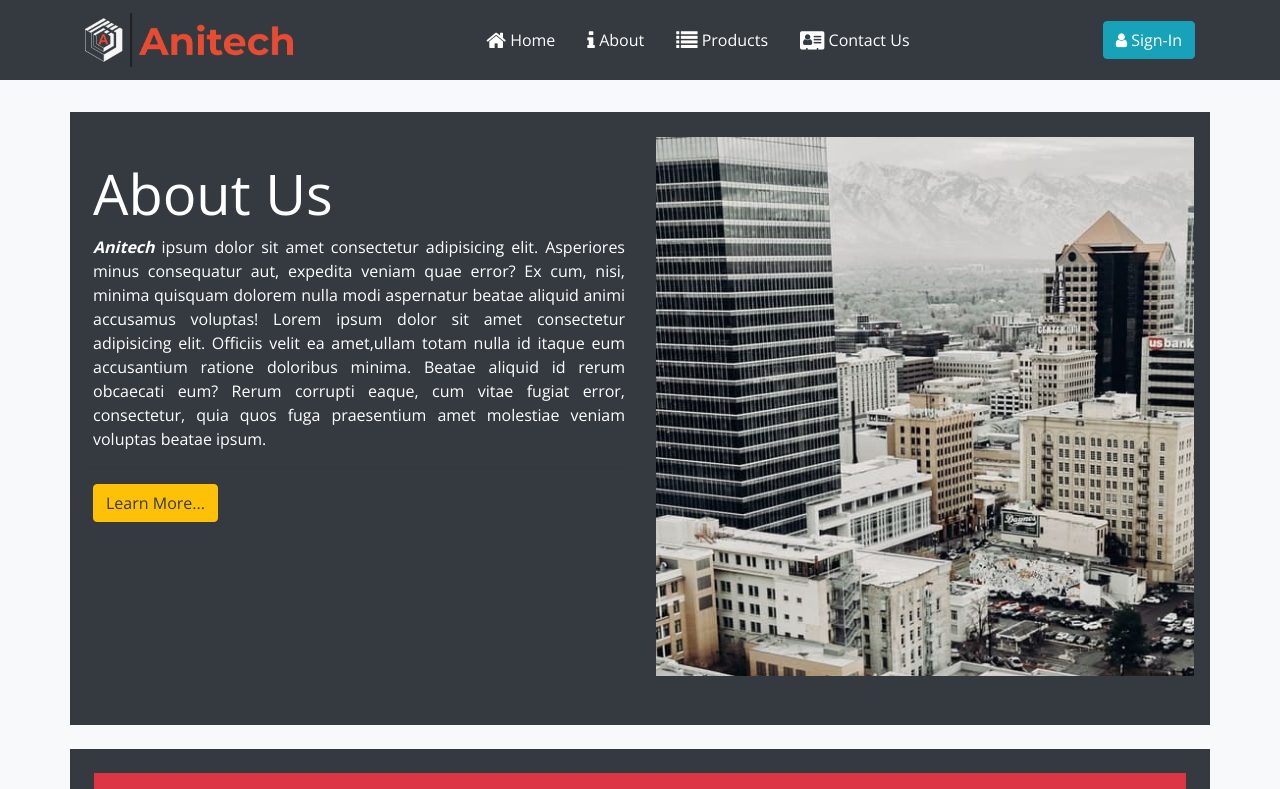
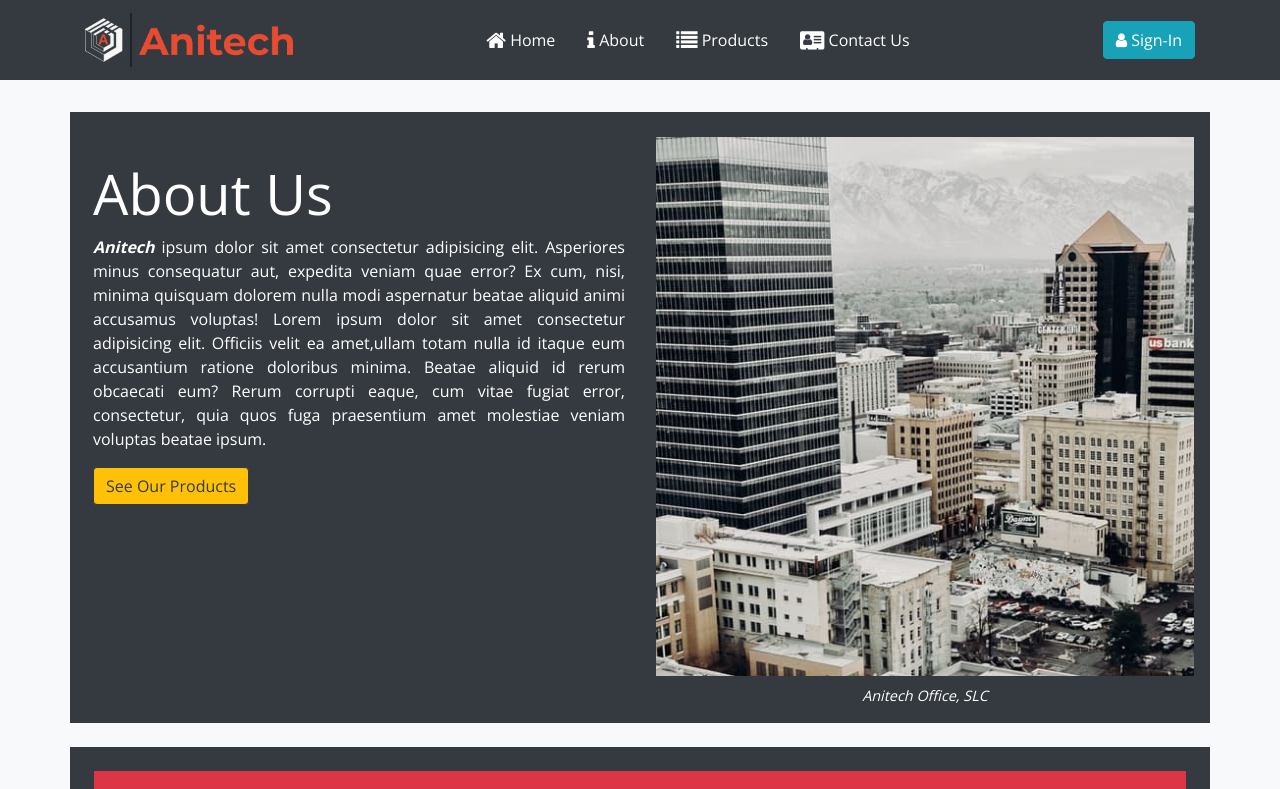
Before and after one commit to AnikThomas/ecommerce-anitech_llc, a React (Create React App) app: page /aboutus in a window 1280 px wide. Shown: the top 789 px of the page. Built offline with nearby package versions, Linux system fonts and the light colour scheme.

Commit message:
added button functionality

```diff
--- a/src/components/AboutComponent.js
+++ b/src/components/AboutComponent.js
@@ -29,8 +29,8 @@ function About(props){
     });
     return(
         <Jumbotron className="bg-light jumbo-about">
-            <div className="container bg-dark mt-5">
-                <div className="row">
+            <div className="container mt-5">
+                <div className="row bg-dark">
                     <div className="col-md-6 sm-4 mt-4">
                         <h2 className="display-4 mt-4 text-white ml-2">About Us</h2>
                         <p className="text-justify text-white ml-2"><span className="font-weight-bold font-italic">Anitech </span>ipsum dolor sit amet consectetur adipisicing elit. Asperiores minus
@@ -39,11 +39,14 @@ function About(props){
                             Lorem ipsum dolor sit amet consectetur adipisicing elit. Officiis velit ea amet,ullam totam
                             nulla id itaque eum accusantium ratione doloribus minima.
                             Beatae aliquid id rerum obcaecati eum? Rerum corrupti eaque, cum vitae fugiat error,
-                            consectetur, quia quos fuga praesentium amet molestiae veniam voluptas beatae ipsum.</p><hr />
-                            <Button color="/" className="btn btn-warning mb-2 ml-2 text-dark">Learn More...</Button>
+                            consectetur, quia quos fuga praesentium amet molestiae veniam voluptas beatae ipsum.</p>
+                            <Link to={`/productlist`}><Button color="/" className="btn btn-warning mb-2 ml-2 text-dark border-dark">See Our Products</Button></Link>
                     </div>
                     <div className="col-md-6 align-self-center">
-                            <img src={anitech} className="img-fluid border border-dark mt-4 mb-5" alt="Salt Lake City Office"/>
+                            <figure className="figure">
+                                <img src={anitech} className="img-fluid border border-dark mt-4 mb-2" alt="Salt Lake City Office"/>
+                                <figcaption className="figure-caption text-center text-white font-italic">Anitech Office, SLC</figcaption>
+                            </figure>
                     </div>
                 </div>
             </div>
--- a/src/components/CategoryInfoComponent.js
+++ b/src/components/CategoryInfoComponent.js
@@ -1,5 +1,5 @@
 import React from 'react';
-import { Card, CardImg, CardText, CardBody, CardTitle, CardSubtitle, Jumbotron } from 'reactstrap';
+import { Card, CardImg, CardText, CardBody, CardTitle, CardSubtitle, Jumbotron, Button } from 'reactstrap';
 
 function RenderProduct({product}){
     return(
@@ -7,9 +7,10 @@ function RenderProduct({product}){
             <Card>
                 <CardImg top src={product.image} alt={product.name}/>
                 <CardBody>
-                    <CardTitle>{product.name}</CardTitle>
-                    <CardText>{product.price}</CardText>
-                    <CardSubtitle>{product.partnumber}</CardSubtitle>
+                    <CardTitle className="text-center">{product.name}</CardTitle>
+                    <CardText className="text-center text-danger font-weight-bold">{product.price}</CardText>
+                    <CardSubtitle className="text-center">{product.partnumber}</CardSubtitle>
+                    <Button className="bg-danger btn-block mt-2 font-weight-bold"><i class="fa fa-shopping-cart"/> Buy Now</Button>
                 </CardBody>
             </Card>
         </div>
@@ -19,7 +20,7 @@ function RenderCategory({categories}){
     if(categories){
         return(
             <div className="col-md-5 m-1">
-                <h4 className="text-white">Categories:</h4>
+                <h4 className="text-white mt-2">Categories:</h4>
                 {categories.map(categories =><div className="p-2 text-white" key={categories.id}>{categories.type}<br/></div>)}
             </div>
         );
@@ -31,8 +32,8 @@ function RenderCategory({categories}){
 function CategoryInfo(props){
     if(props.product){
         return(
-            <Jumbotron>
-                <div className="container bg-dark mt-5 p-4">
+            <Jumbotron className="bg-dark mt-5 p-4">
+                <div className="container bg-white p-4">
                     <div className="col bg-danger p-4">
                         <h2 className="display-5 mb-3 text-white text-center image-fluid p-3">PRODUCTS DESCRIPTION</h2>
                             <div className="row bg-dark p-5">
--- a/src/components/HomeOffer.js
+++ b/src/components/HomeOffer.js
@@ -1,6 +1,7 @@
 import React from 'react';
 import { Button, Jumbotron } from 'reactstrap';
 import imageEngineer from './assets/images/Anitech_engineers.jpg';
+import { Link } from 'react-router-dom';
 
 const HomeOffer = ()=>{
     return(
@@ -14,7 +15,7 @@ const HomeOffer = ()=>{
                         facere id incidunt adipisci tempore ea excepturi<br/>
                         Lorem ipsum dolor sit, amet consectetur adipisicing elit. Vel aut ipsa facere quibusdam corrupti
                         iure impedit possimus quas optio itaque.</p>
-                        <Button color="warning" className="btn btn-outline-warning text-dark mb-3 bg-warning">Learn more</Button>{' '}
+                        <Link to={`/aboutus`}><Button className="btn bg-warning text-dark mb-3 border-dark">Learn more</Button></Link>
                     </div>
                     <div className="col-md-6 align-self-center">
                         <img src={imageEngineer} className="img-fluid" alt={"Anitech Engineers"} />
--- a/src/components/HomeService.js
+++ b/src/components/HomeService.js
@@ -1,5 +1,6 @@
 import React from 'react';
 import { Jumbotron } from 'reactstrap';
+
 
 const HomeService = ()=>{
     return(
@@ -16,7 +17,6 @@ const HomeService = ()=>{
                             distinctio dignissimos error veritatis
                             vitae et aperiam ex aliquid</p>
                         </div>
-
                     </div>
                 </div>
             </div>
--- a/src/components/ProductsListComponent.js
+++ b/src/components/ProductsListComponent.js
@@ -8,7 +8,7 @@ function RenderProductItem({product}){
             <Link to={`/productlist/${product.id}`}>
                 <CardImg className="p-4" top width="100%" src={product.image} alt={product.name} />
                 <CardImgOverlay>
-                    <CardTitle>{product.name}</CardTitle>
+                    <CardTitle className="bg-danger">{product.name}</CardTitle>
                 </CardImgOverlay>
             </Link>
         </Card>
--- a/src/shared/product_array.js
+++ b/src/shared/product_array.js
@@ -115,7 +115,7 @@ export const PRODUCTS = [
     },
     {
         id:14,
-        name:"Regulator high Pressure",
+        name:"R-high Pressure",
         image:"/assets/images/products/Regulator high Pressure.jpeg",
         price: "$1,245.00",
         featured: true,
@@ -131,7 +131,7 @@ export const PRODUCTS = [
     },
     {
         id:16,
-        name:"Level Transmitter Instrument",
+        name:"Level Transmitter",
         image:"/assets/images/products/Level Transmitter Instrument.jpeg",
         price: "$789.00",
         featured: true,
@@ -139,7 +139,7 @@ export const PRODUCTS = [
     },
     {
         id:17,
-        name:"Greyline-pdfm50 Instrument",
+        name:"Greyline Instrument",
         image:"/assets/images/products/Greyline-pdfm50 Instrument.jpeg",
         price: "$1,245.00",
         featured: true,
```
